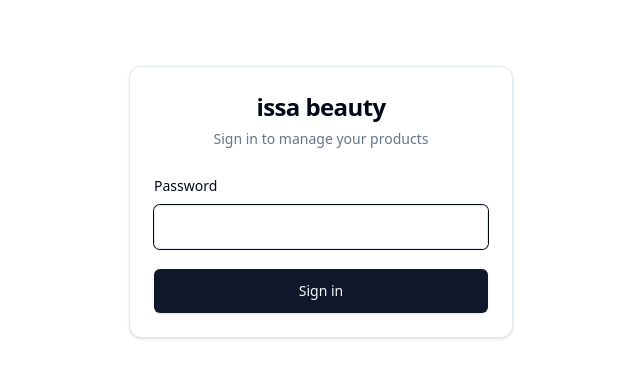
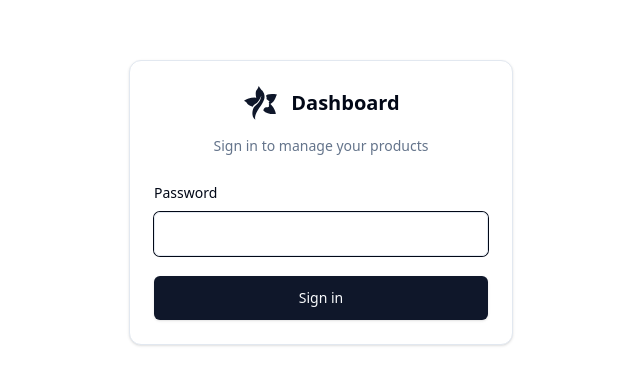
Before and after one commit to Salah1221/issa-beauty-dashboard, a React (Vite) app in the folder client/: page /login in a window 1280 px wide. Shown: the part 198-582 px from the top of the page, without its empty margins (319-959 px from the left). Built offline with nearby package versions, Linux system fonts and the light colour scheme.

Commit message:
feat(client): share Navbar logo on login page; fix change-password a11y

```diff
--- a/client/src/Login.tsx
+++ b/client/src/Login.tsx
@@ -8,10 +8,10 @@ import {
   CardContent,
   CardDescription,
   CardHeader,
-  CardTitle,
 } from "@/components/ui/card";
 import { Loader2 } from "lucide-react";
 import { login } from "./lib/auth";
+import Logo from "./components/Logo";
 
 const Login: React.FC = () => {
   const navigate = useNavigate();
@@ -37,9 +37,9 @@ const Login: React.FC = () => {
     <div className="flex min-h-svh items-center justify-center overflow-x-hidden bg-background p-4">
       <Card className="w-full max-w-sm overflow-hidden">
         <CardHeader className="text-center">
-          <CardTitle className="text-2xl font-semibold tracking-tight">
-            issa beauty
-          </CardTitle>
+          <div className="flex justify-center mb-2">
+            <Logo />
+          </div>
           <CardDescription>Sign in to manage your products</CardDescription>
         </CardHeader>
         <CardContent>
--- a/client/src/Navbar.tsx
+++ b/client/src/Navbar.tsx
@@ -15,6 +15,7 @@ import {
 } from "@/components/ui/dialog";
 import { toast } from "sonner";
 import { logout, changePassword } from "./lib/auth";
+import Logo from "./components/Logo";
 
 const Navbar: React.FC = () => {
   const [theme, setTheme] = useState<"light" | "dark">("light");
@@ -87,23 +88,7 @@ const Navbar: React.FC = () => {
             className="flex-shrink-0 flex items-center gap-3"
             id="logo"
           >
-            <svg
-              width="37"
-              height="37"
-              viewBox="0 0 37 37"
-              fill="none"
-              xmlns="http://www.w3.org/2000/svg"
-            >
-              <path
-                d="M15.56 3.76439C14.9204 4.91745 12.7902 5.65651 14.24 12.7787C14.04 12.6585 13.472 12.4181 12.8 12.4181C8.12 12.4181 4.48 14.1409 2 15.6633C5.84 17.2258 4.16 19.87 10.88 21.6728C10.96 21.152 11.552 19.87 13.28 18.9085C15.44 17.7065 17.24 16.0239 19.28 10.7355C19.24 11.3765 18.944 13.1874 18.08 15.3027C17 17.9469 14.24 19.6296 12.32 21.793C10.4 23.9565 8.84 31.7689 13.28 34.6535C11.48 24.4372 27.44 16.6248 21.08 6.64897C20 4.9663 18.92 4.84611 16.76 1C16.52 1.56089 16.16 2.68267 15.56 3.76439Z"
-                fill="hsl(var(--primary))"
-              />
-              <path
-                d="M35 9.53356C27.704 8.28357 24.6 9.814 23.96 10.7355C25.64 13.9806 23.72 13.4999 25.04 14.5816L26.96 15.9037C27.12 15.9437 27.44 16.1441 27.44 16.6248C27.44 17.2258 26.72 16.8652 26.72 17.7065C26.96 18.1873 27.92 17.9469 26.72 18.9085C27.04 19.0286 27.488 19.4133 26.72 19.9902C27.32 20.7113 27.68 22.5142 23.96 22.1536C23.24 22.1536 21.704 22.8267 21.32 25.519C24.296 29.2689 30.88 29.325 33.8 28.8843C33.76 27.3218 32.624 23.1392 28.4 18.9085C33.68 16.1441 33.8 10.7355 35 9.53356Z"
-                fill="hsl(var(--primary))"
-              />
-            </svg>
-            <div className="font-bold text-xl">Dashboard</div>
+            <Logo />
           </Link>
           <div className="flex items-center gap-1 sm:gap-2">
             {mounted && (
@@ -129,7 +114,7 @@ const Navbar: React.FC = () => {
                 >
                   <KeyRound className="h-5 w-5 sm:mr-2" />
                   <span className="hidden sm:inline">Change password</span>
-                  <span className="sr-only">Change password</span>
+                  <span className="sr-only sm:hidden">Change password</span>
                 </Button>
               </DialogTrigger>
               <DialogContent className="sm:max-w-sm">
@@ -147,6 +132,7 @@ const Navbar: React.FC = () => {
                       type="password"
                       autoComplete="current-password"
                       className="h-11"
+                      required
                       value={current}
                       onChange={(e) => setCurrent(e.target.value)}
                     />
@@ -158,6 +144,7 @@ const Navbar: React.FC = () => {
                       type="password"
                       autoComplete="new-password"
                       className="h-11"
+                      required
                       value={next}
                       onChange={(e) => setNext(e.target.value)}
                     />
--- /dev/null
+++ b/client/src/components/Logo.tsx
@@ -0,0 +1,26 @@
+import React from "react";
+import { cn } from "@/lib/utils";
+
+const Logo: React.FC<{ className?: string }> = ({ className }) => (
+  <div className={cn("flex items-center gap-3", className)}>
+    <svg
+      width="37"
+      height="37"
+      viewBox="0 0 37 37"
+      fill="none"
+      xmlns="http://www.w3.org/2000/svg"
+    >
+      <path
+        d="M15.56 3.76439C14.9204 4.91745 12.7902 5.65651 14.24 12.7787C14.04 12.6585 13.472 12.4181 12.8 12.4181C8.12 12.4181 4.48 14.1409 2 15.6633C5.84 17.2258 4.16 19.87 10.88 21.6728C10.96 21.152 11.552 19.87 13.28 18.9085C15.44 17.7065 17.24 16.0239 19.28 10.7355C19.24 11.3765 18.944 13.1874 18.08 15.3027C17 17.9469 14.24 19.6296 12.32 21.793C10.4 23.9565 8.84 31.7689 13.28 34.6535C11.48 24.4372 27.44 16.6248 21.08 6.64897C20 4.9663 18.92 4.84611 16.76 1C16.52 1.56089 16.16 2.68267 15.56 3.76439Z"
+        fill="hsl(var(--primary))"
+      />
+      <path
+        d="M35 9.53356C27.704 8.28357 24.6 9.814 23.96 10.7355C25.64 13.9806 23.72 13.4999 25.04 14.5816L26.96 15.9037C27.12 15.9437 27.44 16.1441 27.44 16.6248C27.44 17.2258 26.72 16.8652 26.72 17.7065C26.96 18.1873 27.92 17.9469 26.72 18.9085C27.04 19.0286 27.488 19.4133 26.72 19.9902C27.32 20.7113 27.68 22.5142 23.96 22.1536C23.24 22.1536 21.704 22.8267 21.32 25.519C24.296 29.2689 30.88 29.325 33.8 28.8843C33.76 27.3218 32.624 23.1392 28.4 18.9085C33.68 16.1441 33.8 10.7355 35 9.53356Z"
+        fill="hsl(var(--primary))"
+      />
+    </svg>
+    <div className="font-bold text-xl">Dashboard</div>
+  </div>
+);
+
+export default Logo;
```
